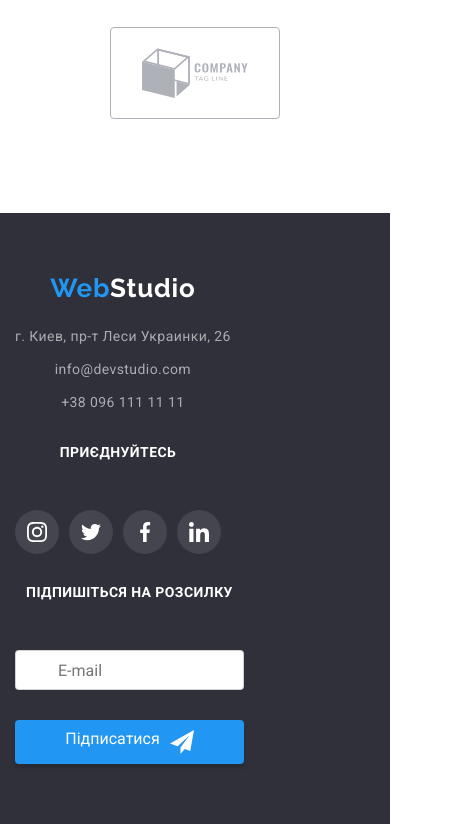
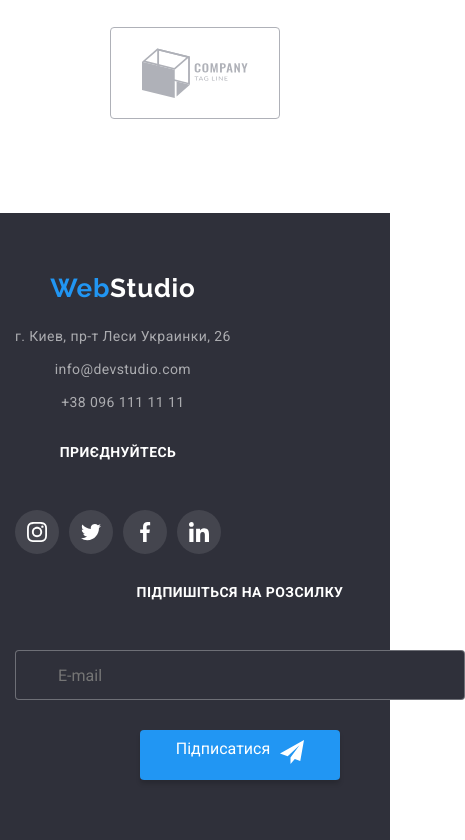
Before and after one commit to Kolia-Lugoviy/goit-markup-hw-08-00, a plain HTML site: page index.html in a window 390 px wide. Shown: the part 4810-5650 px from the top of the page, 465 px wide, since content can reach past the window. Drawn offline with nearby package versions, Linux system fonts and the light colour scheme.

Commit message:
mentor-natali

```diff
--- a/index.html
+++ b/index.html
@@ -518,7 +518,7 @@
 <span class="footer-email-signature">
     <label>
         <span class="modal-form-input-wrapper">
-            <input type="mail" name="user_mail" class="modal-form-input" required
+            <input type="mail" name="user_mail" class="footer-modal-form-input" required
             placeholder="E-mail"
             />
         </span>
--- a/js/mobile-menu.js
+++ b/js/mobile-menu.js
@@ -1,3 +1,4 @@
+
 (() => {
   const refs = {
     openModalBtn: document.querySelector('[data-modal-open]'),
--- a/sass/layout/_footer.scss
+++ b/sass/layout/_footer.scss
@@ -125,6 +125,9 @@
 
 
 .footer-modal-form-submit {
+    width: 200px;
+    height: 50px;
+
     display: flex;
     justify-content: center;
 
@@ -144,12 +147,25 @@
     }
 }
 
-
-
 .footer-button-icon {
     margin-left: 10px;
 }
 
+.footer-modal-form-input {
+    background-color: #2F303A;
+
+    width: 450px;
+    height: 50px;
+    border: 1px solid rgba(255, 255, 255, 0.3);
+    border-radius: 4px;
+    padding-left: 42px;
+    transition: border-color var(--transition-duration-and-func);
+
+    &:focus {
+        outline: none;
+        border-color: #2196F3;
+    }
+}
 
 
 
@@ -179,6 +195,7 @@
         display: flex;
         flex-direction: column;
         gap: 30px;
+        align-items: center;
     }
 
 .footer{
@@ -198,6 +215,7 @@
         display: flex;
         flex-direction: column;
         gap: 30px;
+        align-items: center;
     }
 
 .footer{
--- a/sass/layout/_header.scss
+++ b/sass/layout/_header.scss
@@ -50,7 +50,8 @@
 .nav{
     display: flex;
     align-items: center;
-    margin-right: 88px;
+    margin-right: 55px;
+    // margin-right: 88px;
 }
 
 .contact-list{
```
Also changed, not shown: css/main.css, css/main.min.css, js/modal.js (line endings or trailing spaces), 2 other files.
